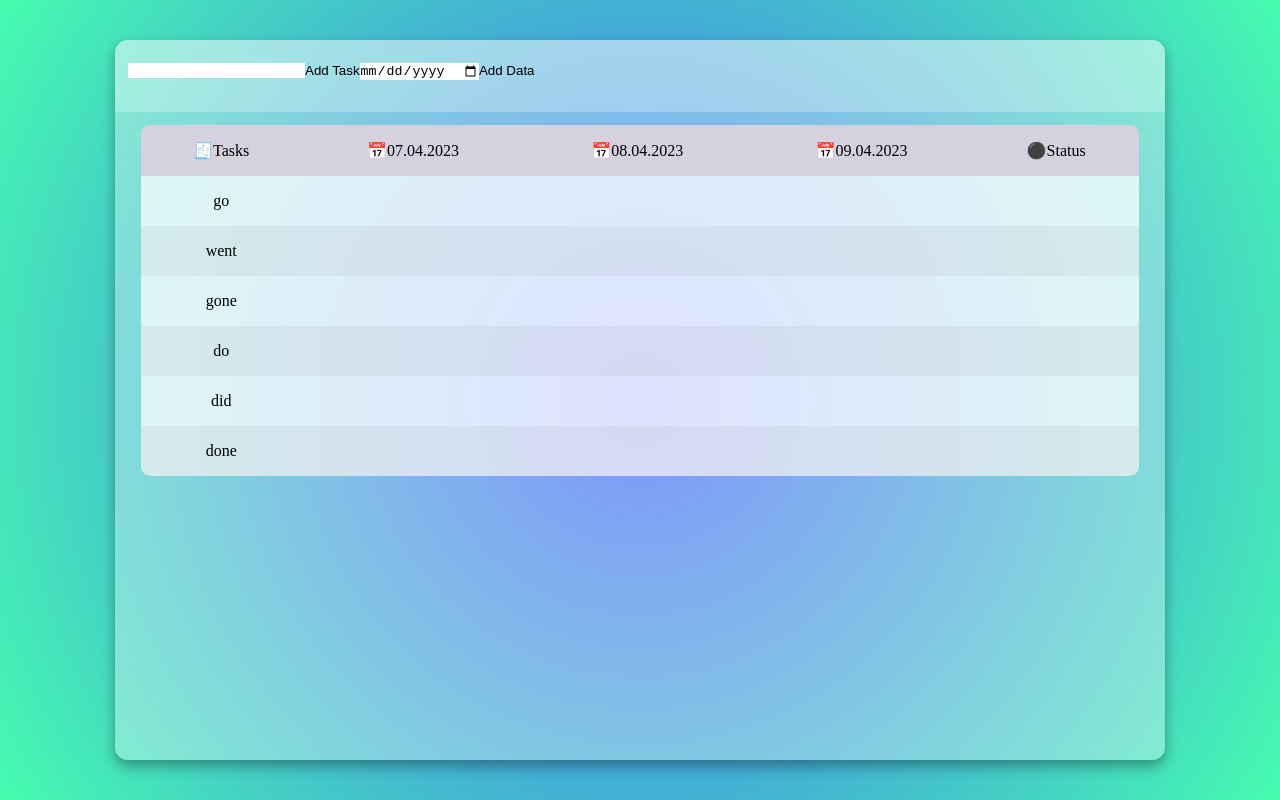
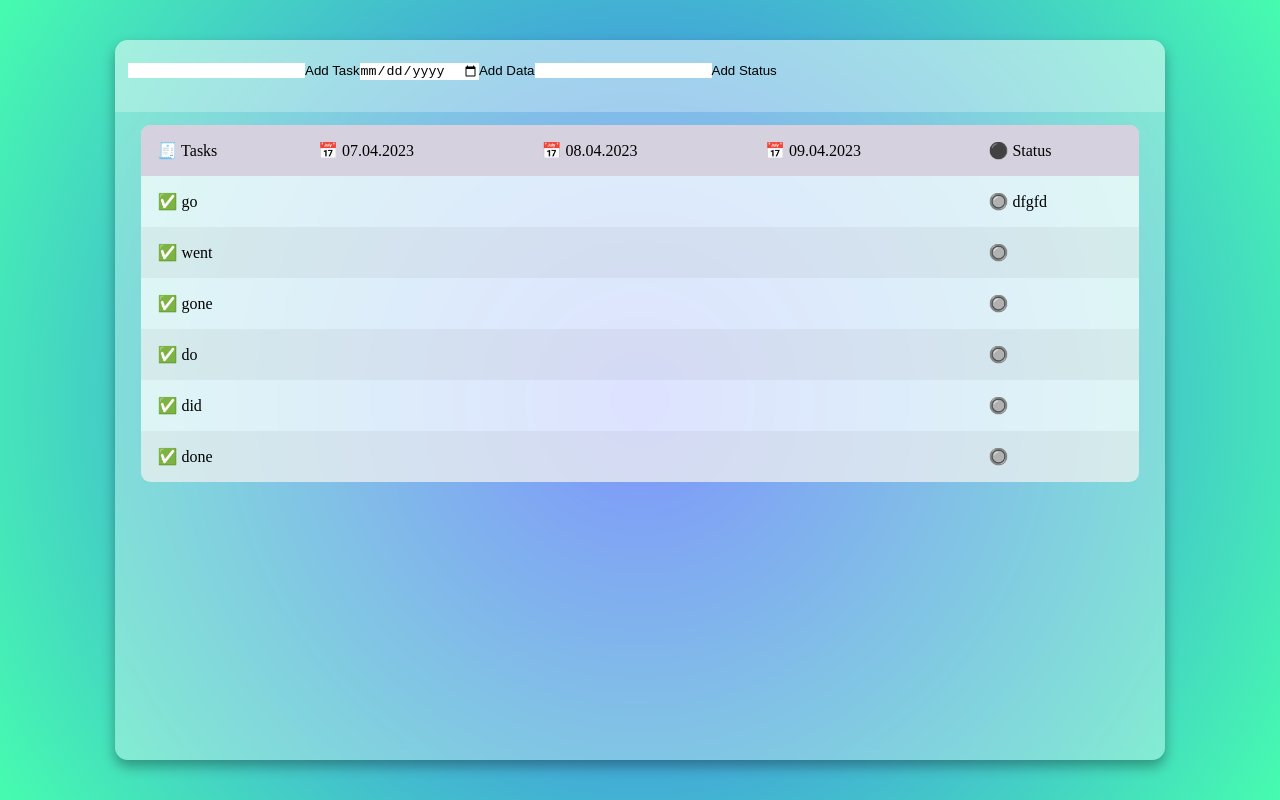
Before and after one commit to alex-sizow/zecurion-table, a Vue app: page / in a window 1280 px wide. Built offline with nearby package versions, Linux system fonts and the light colour scheme.

Commit message:
Method for adding status

```diff
--- a/src/components/Table.vue
+++ b/src/components/Table.vue
@@ -11,25 +11,31 @@
 				type="date"
 				v-model="inputData" />
 			<button @click="addData">Add Data</button>
+
+			<input
+				type="text"
+				v-model="inputStatus" />
+
+			<button @click="addStatus">Add Status</button>
 		</section>
 		<section class="table__body">
 			<table>
 				<thead>
 					<tr>
-						<th>🧾Tasks</th>
+						<th>🧾 Tasks</th>
 						<th
 							v-for="(date, index) in dates"
 							:key="index">
-							📅{{ date }}
+							📅 {{ date }}
 						</th>
-						<th>⚫Status</th>
+						<th>⚫ Status</th>
 					</tr>
 				</thead>
 				<tbody>
 					<tr
 						v-for="(item, index) in tasks"
 						:key="index">
-						<th>{{ item.task }}</th>
+						<th>✅ {{ item.task }}</th>
 						<th
 							v-for="(item, index) in dates"
 							:key="index">
@@ -37,7 +43,7 @@
 								v-for="(item, index) in events"
 								:key="index"></label>
 						</th>
-						<th>{{ status }}</th>
+						<th>🔘 {{ item.status }}</th>
 					</tr>
 				</tbody>
 			</table>
@@ -50,12 +56,12 @@ export default {
 	data() {
 		return {
 			inputTask: '',
+			inputData: '',
 			inputEvent: '',
-			inputData: '',
-			dates: ['07.04.2023', '08.04.2023', '09.04.2023'],
-			events: ['birthday', 'hollyday', 'meeting'],
+			inputStatus: '',
+
 			tasks: [
-				{ task: 'go', status: '' },
+				{ task: 'go', status: 'dfgfd' },
 				{ task: 'went', status: '' },
 				{ task: 'gone', status: '' },
 				{ task: 'do', status: '' },
@@ -63,7 +69,11 @@ export default {
 				{ task: 'done', status: '' },
 			],
 
-			rows: [],
+			dates: ['07.04.2023', '08.04.2023', '09.04.2023'],
+
+			events: ['birthday', 'hollyday', 'meeting'],
+
+			statuses: ['🟡 In progress', '🟢 Done', '⚪ Stop'],
 		};
 	},
 	methods: {
@@ -75,6 +85,7 @@ export default {
 			}
 			this.inputTask = '';
 		},
+
 		addData() {
 			const date = new Date(this.inputData);
 			const options = {
@@ -91,6 +102,15 @@ export default {
 			}
 			this.inputData = '';
 		},
+
+		addStatus() {
+			let inputStatus = this.inputStatus;
+			this.tasks;
+			if (inputStatus.length > 0) {
+				this.statuses.push('🔵 ' + inputStatus);
+			}
+			this.inputStatus = '';
+		},
 	},
 };
 </script>
@@ -102,6 +122,7 @@ tr {
 	padding: 1rem;
 	border-collapse: collapse;
 	font-weight: 400;
+	text-align: left;
 }
 
 table {
```
